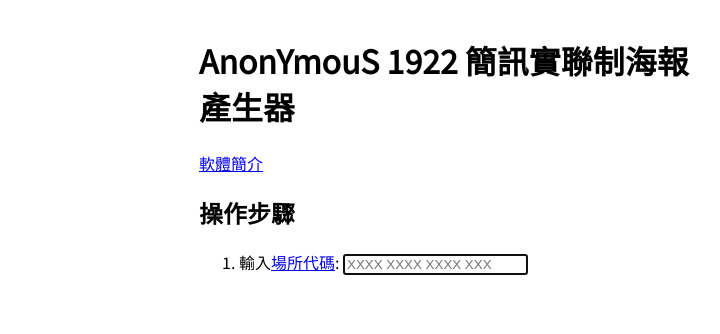
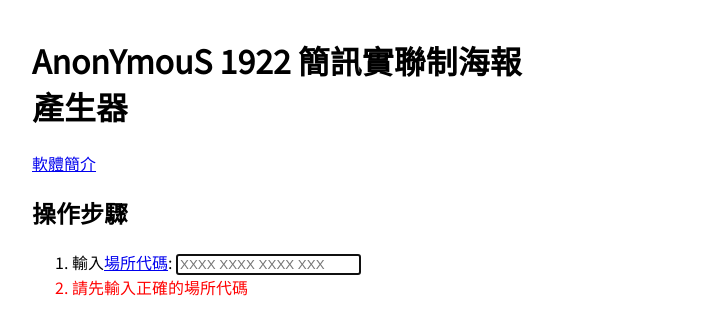
Before and after one commit to VdustR/ays1922, a React (Create React App) app: page /h in a window 1280 px wide. Shown: the top 334 px of the page, without its empty margins (16-736 px from the left). Built offline with nearby package versions, Linux system fonts and the light colour scheme.

Commit message:
better intro

```diff
--- a/src/App.tsx
+++ b/src/App.tsx
@@ -44,7 +44,7 @@ function Home() {
       className={css`
         padding: 1em;
         max-width: 500px;
-        margin-left: auto;
+        margin-left: 2em;
         margin-right: auto;
       `}
     >
@@ -81,7 +81,14 @@ function Home() {
         </li>
         {fill ? (
           <li>
-            {"選擇模板後列印或直接左鍵點擊海報可以另存圖片(可能會延遲 2~3 秒)"}
+            {"選擇模板後列印"}
+            <div
+              className={css`
+                font-size: 0.8em;
+              `}
+            >
+              或是左鍵點擊海報可以另存圖片(可能會延遲 2~3 秒)
+            </div>
             <ul>
               <Link title="v2 - 中文" link={`/v2/zh/${cleanLocationCode}`} />
               <li>
@@ -113,7 +120,15 @@ function Home() {
               </li>
             </ul>
           </li>
-        ) : null}
+        ) : (
+          <li
+            className={css`
+              color: red;
+            `}
+          >
+            請先輸入正確的場所代碼
+          </li>
+        )}
       </ol>
     </div>
   );
```
